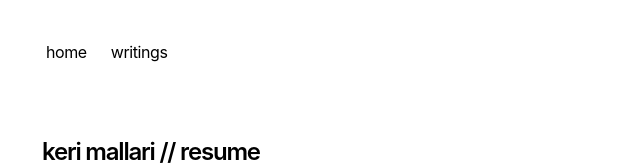
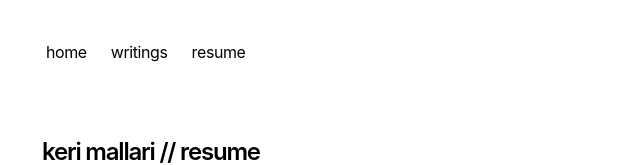
Before and after one commit to kerixyz/kerixyz.github.io, a Next.js app: page / in a window 1280 px wide. Shown: the top 165 px of the page, without its empty margins (310-950 px from the left). Built offline with nearby package versions, Linux system fonts and the light colour scheme.

Commit message:
added public and resume

```diff
--- a/app/components/nav.tsx
+++ b/app/components/nav.tsx
@@ -6,6 +6,9 @@ const navItems = {
   },
   '/blog': {
     name: 'writings',
+  },
+  '/resume.png':{
+    name: 'resume'
   },
   // 'https://vercel.com/templates/next.js/portfolio-starter-kit': {
   //   name: 'deploy',
```
Also changed, not shown: 1 other file (tests, documents, lock files or other folders).
